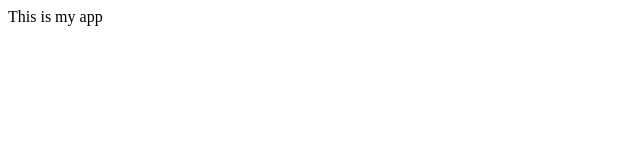
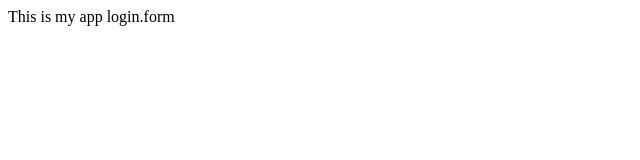
Before and after one commit to Olga88884444/myapp, a plain HTML site: page index.html in a window 1280 px wide. Shown: the full height of the page, 0-640 px from the left. Drawn offline with Linux system fonts and the light colour scheme.

Commit message:
Login form

```diff
--- a/index.html
+++ b/index.html
@@ -6,5 +6,6 @@
 	</head>
 	<body>
 		This is my app
+		login.form
 	</body>
 </html>
```
Also changed, not shown: login.html (added, +1 -0 lines).
